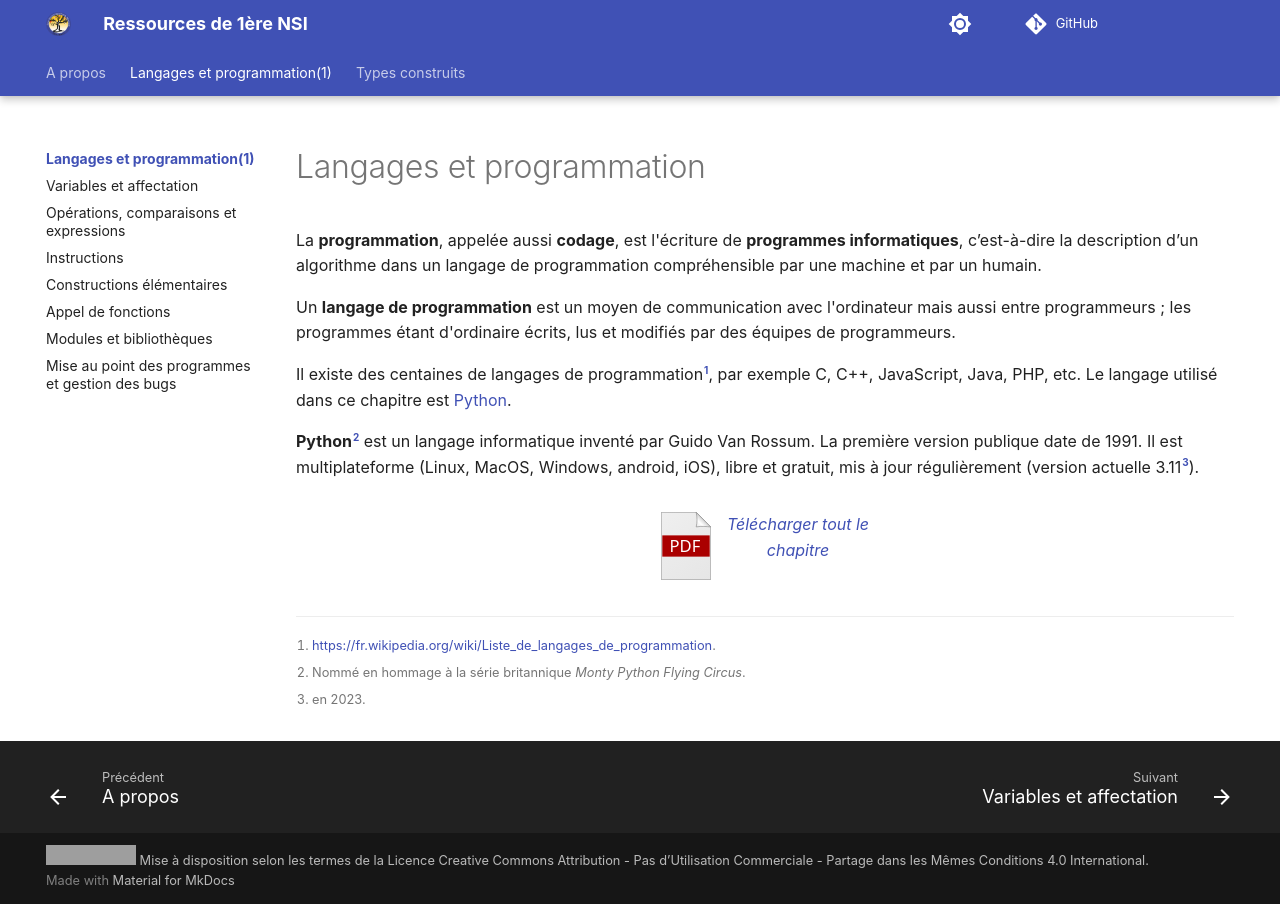
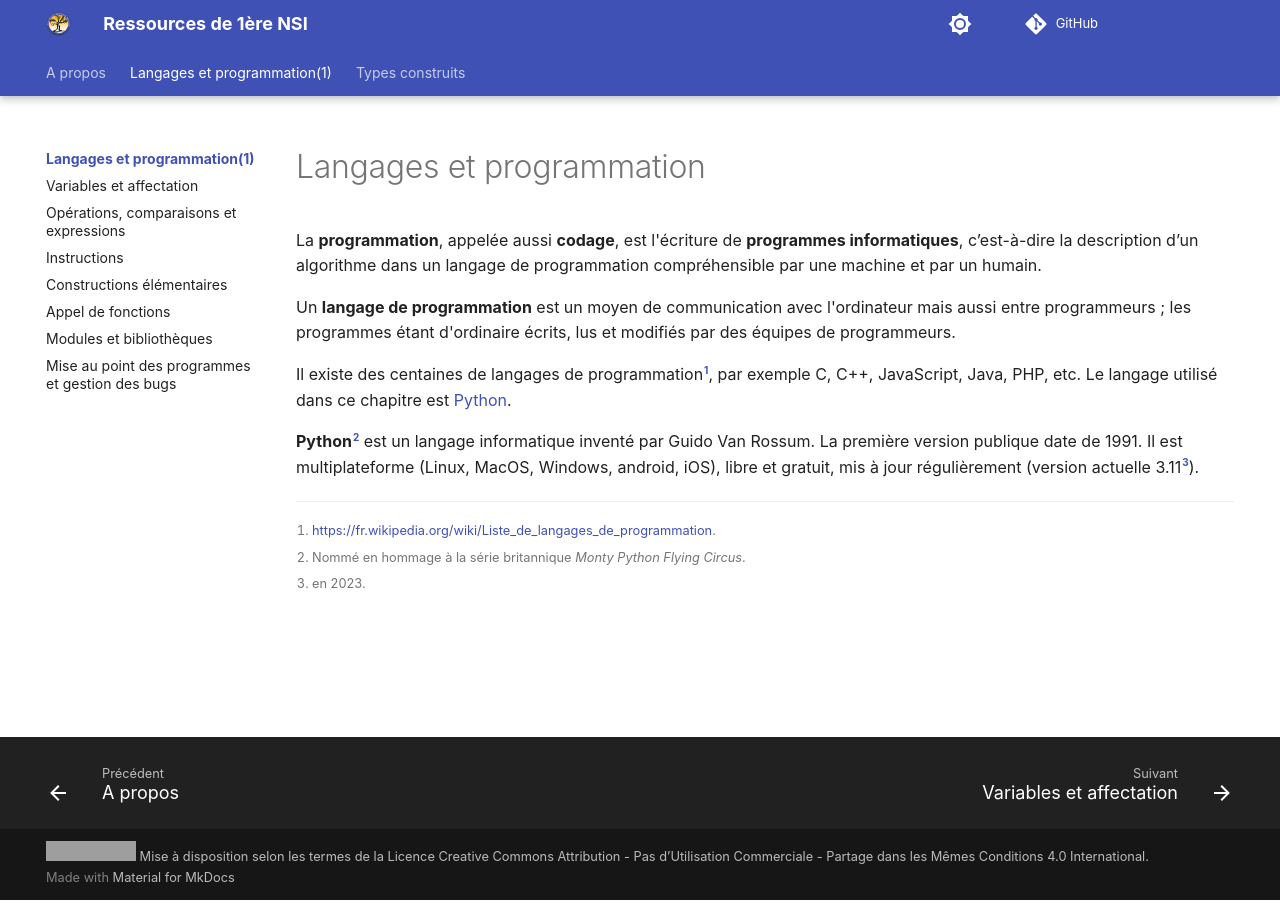
Before and after one commit to eipaca/NSI-1, an MkDocs documentation site: the page built from docs/langages-et-programmation/index.md, in a window 1280 px wide. Built offline with MkDocs 1.6.1 and Material for MkDocs 9.7.7, drawn with Linux system fonts in a browser that asks for light colours; comment, search, counter and statistics services are not loaded; grey boxes are pictures that could not be loaded.

Commit message:
Add files via upload

```diff
--- a/docs/langages-et-programmation/index.md
+++ b/docs/langages-et-programmation/index.md
@@ -12,5 +12,3 @@ Il existe des centaines de langages de programmation[^0.1], par exemple C, C++,
 [^0.1]: [https://fr.wikipedia.org/wiki/Liste_de_langages_de_programmation](https://fr.wikipedia.org/wiki/Liste_de_langages_de_programmation).
 [^0.2]: Nommé en hommage à la série britannique *Monty Python Flying Circus*.
 [^0.3]: en 2023.
-
-[<figure markdown>![Image title](../assets/icon-pdf.svg){align=left width="50"}<figcaption>Télécharger tout le chapitre</figcaption></figure>](./assets/langages-et-programmation-1.pdf)
```
